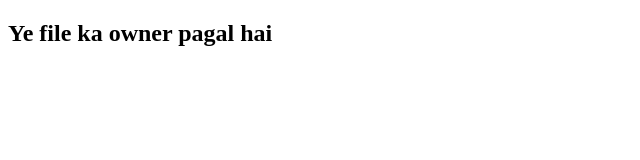
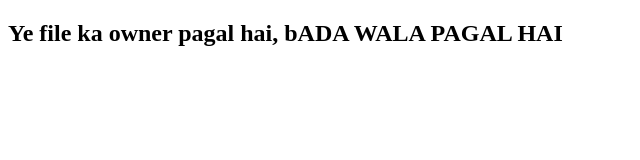
Before and after one commit to ansarimohammad12628/my-app, a plain HTML site: page index.html in a window 1280 px wide. Shown: the whole page, without its empty margins (0-640 px from the left). Drawn offline with Linux system fonts and the light colour scheme.

Commit message:
new changes

```diff
--- a/index.html
+++ b/index.html
@@ -7,6 +7,6 @@
     <link rel="stylesheet" href="/index.css">
 </head>
 <body>
-    <h2>Ye file ka owner pagal hai</h2>
+    <h2>Ye file ka owner pagal hai, bADA WALA PAGAL HAI</h2>
 </body>
 </html>
```
